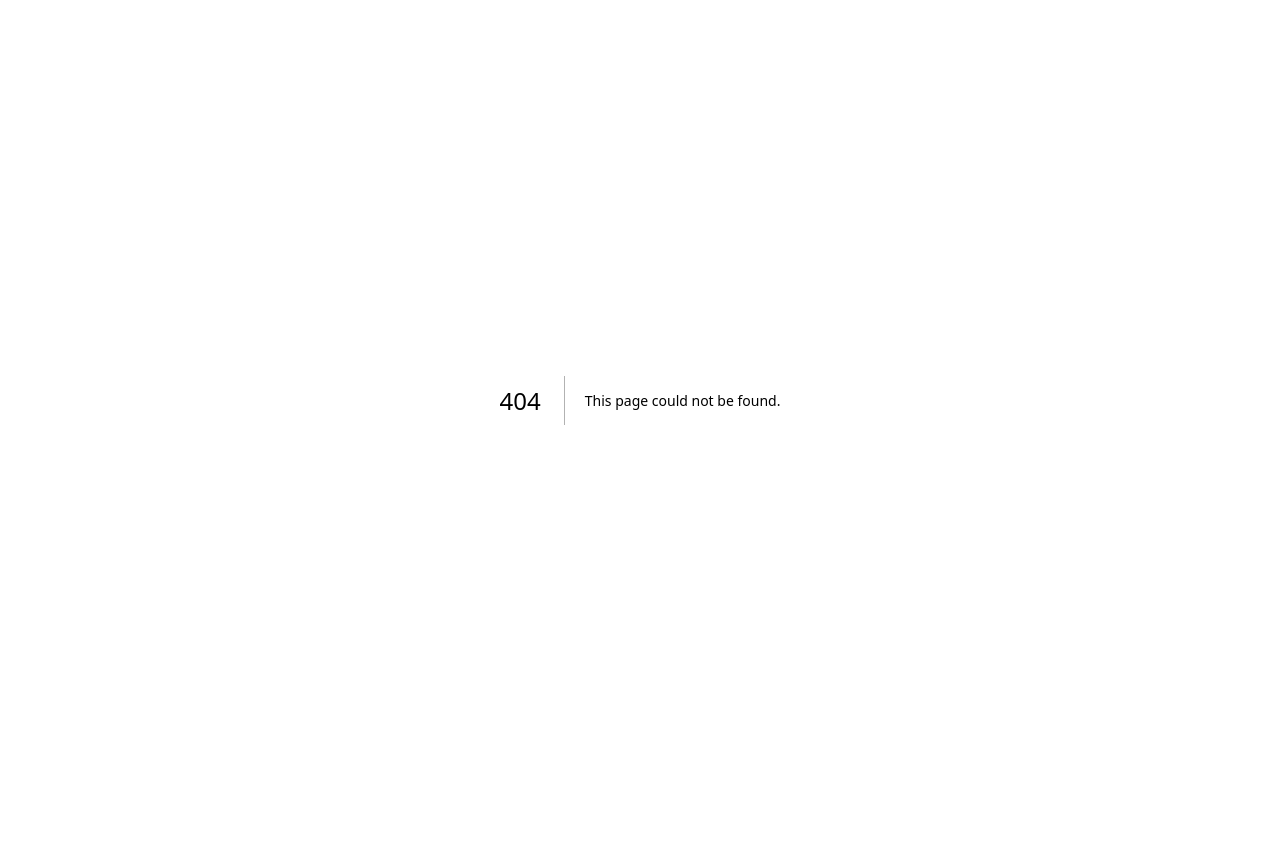
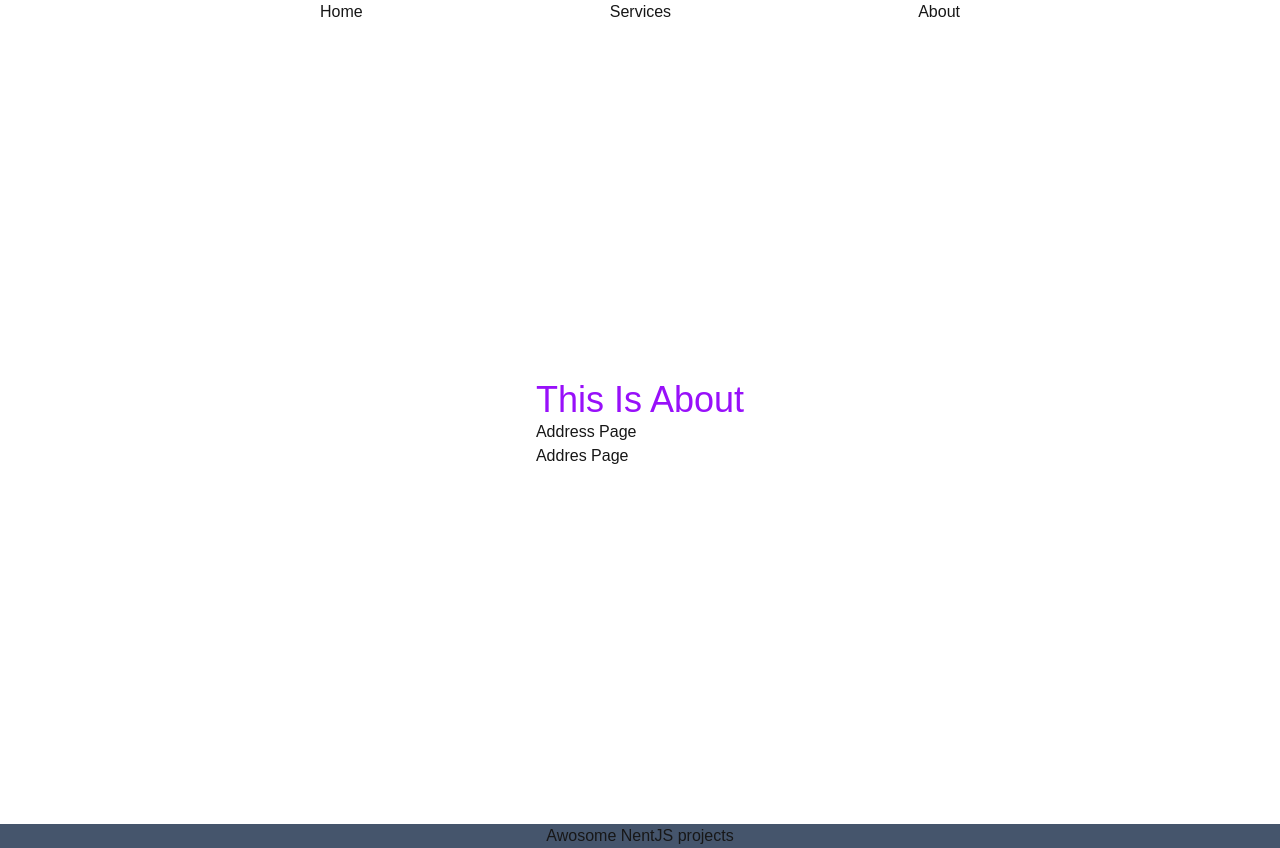
Before and after one commit to rayhanislamrabby/Hello-Next, a Next.js app: page /about in a window 1280 px wide. Before the commit this address had no page. Before the commit the page ends 800 px from the top, so only its background shows below. Built offline with nearby package versions, Linux system fonts and the light colour scheme.

Commit message:
first commit

```diff
--- /dev/null
+++ b/src/app/about/address/page.jsx
@@ -0,0 +1,9 @@
+import React from 'react'
+
+export default function AddressPage() {
+  return (
+    <div>
+      <h1 className='text-2xl text-red-500'>AddressPage</h1>
+    </div>
+  )
+}
--- /dev/null
+++ b/src/app/about/page.jsx
@@ -0,0 +1,31 @@
+"use client";
+
+import Link from "next/link";
+import { useRouter } from "next/navigation";
+import React from "react";
+
+export default function AboutPage() {
+  const router = useRouter();
+  const isLoaggedIn = false;
+
+  const handelNavigation = () => {
+    if (isLoaggedIn) {
+      router.push("/about/address");
+    } else {
+      router.push("/");
+    }
+  };
+
+  return (
+    <div>
+      <h1 className="text-4xl text-purple-600"> This Is About </h1>
+      <p>
+
+        <Link href="/about/address">Address Page</Link>
+      </p>
+      <button type="button" onClick={handelNavigation}>
+        Addres Page
+      </button>
+    </div>
+  );
+}
--- /dev/null
+++ b/src/app/components/NavBar.jsx
@@ -0,0 +1,25 @@
+import Link from "next/link";
+import React from "react";
+
+const NavBar = () => {
+  return (
+    <div>
+      <nav className=" flex justify-center">
+        <ul className="flex justify-between w-1/2">
+          <Link href="/">
+            <li>Home</li>
+          </Link>
+
+          <Link href="/services">
+            <li>Services</li>
+          </Link>
+          <Link href="/about">
+            <li>About</li>
+          </Link>
+        </ul>
+      </nav>
+    </div>
+  );
+};
+
+export default NavBar;
--- a/src/app/layout.js
+++ b/src/app/layout.js
@@ -1,5 +1,6 @@
 import { Geist, Geist_Mono } from "next/font/google";
 import "./globals.css";
+import NavBar from "./components/NavBar";
 
 const geistSans = Geist({
   variable: "--font-geist-sans",
@@ -22,7 +23,11 @@ export default function RootLayout({ children }) {
       <body
         className={`${geistSans.variable} ${geistMono.variable} antialiased`}
       >
-        {children}
+        <NavBar></NavBar>
+        <main className="h-screen h-max-[600px] place-items-center place-content-center">{children}</main>
+        <footer className="text-center bg-slate-600">
+          Awosome NentJS projects
+        </footer>
       </body>
     </html>
   );
--- a/src/app/page.js
+++ b/src/app/page.js
@@ -2,64 +2,13 @@ import Image from "next/image";
 
 export default function Home() {
   return (
-    <div className="flex min-h-screen items-center justify-center bg-zinc-50 font-sans dark:bg-black">
-      <main className="flex min-h-screen w-full max-w-3xl flex-col items-center justify-between py-32 px-16 bg-white dark:bg-black sm:items-start">
-        <Image
-          className="dark:invert"
-          src="/next.svg"
-          alt="Next.js logo"
-          width={100}
-          height={20}
-          priority
-        />
-        <div className="flex flex-col items-center gap-6 text-center sm:items-start sm:text-left">
-          <h1 className="max-w-xs text-3xl font-semibold leading-10 tracking-tight text-black dark:text-zinc-50">
-            To get started, edit the page.js file.
-          </h1>
-          <p className="max-w-md text-lg leading-8 text-zinc-600 dark:text-zinc-400">
-            Looking for a starting point or more instructions? Head over to{" "}
-            <a
-              href="https://vercel.com/templates?framework=next.js&utm_source=create-next-app&utm_medium=appdir-template-tw&utm_campaign=create-next-app"
-              className="font-medium text-zinc-950 dark:text-zinc-50"
-            >
-              Templates
-            </a>{" "}
-            or the{" "}
-            <a
-              href="https://nextjs.org/learn?utm_source=create-next-app&utm_medium=appdir-template-tw&utm_campaign=create-next-app"
-              className="font-medium text-zinc-950 dark:text-zinc-50"
-            >
-              Learning
-            </a>{" "}
-            center.
-          </p>
-        </div>
-        <div className="flex flex-col gap-4 text-base font-medium sm:flex-row">
-          <a
-            className="flex h-12 w-full items-center justify-center gap-2 rounded-full bg-foreground px-5 text-background transition-colors hover:bg-[#383838] dark:hover:bg-[#ccc] md:w-[158px]"
-            href="https://vercel.com/new?utm_source=create-next-app&utm_medium=appdir-template-tw&utm_campaign=create-next-app"
-            target="_blank"
-            rel="noopener noreferrer"
-          >
-            <Image
-              className="dark:invert"
-              src="/vercel.svg"
-              alt="Vercel logomark"
-              width={16}
-              height={16}
-            />
-            Deploy Now
-          </a>
-          <a
-            className="flex h-12 w-full items-center justify-center rounded-full border border-solid border-black/[.08] px-5 transition-colors hover:border-transparent hover:bg-black/[.04] dark:border-white/[.145] dark:hover:bg-[#1a1a1a] md:w-[158px]"
-            href="https://nextjs.org/docs?utm_source=create-next-app&utm_medium=appdir-template-tw&utm_campaign=create-next-app"
-            target="_blank"
-            rel="noopener noreferrer"
-          >
-            Documentation
-          </a>
-        </div>
-      </main>
-    </div>
+ <div>
+
+<h1 className="text-4xl font-bold  text-blue-500">
+      Tailwind Working
+    </h1>
+
+
+ </div>
   );
 }
--- /dev/null
+++ b/src/app/services/page.jsx
@@ -0,0 +1,9 @@
+import React from 'react'
+
+export default function ServicesPage() {
+  return (
+    <div>
+     <p className='font-bold text-3xl'> ServicesPage</p>
+    </div>
+  )
+}
```
Also changed, not shown: 1 other file (tests, documents, lock files or other folders).
